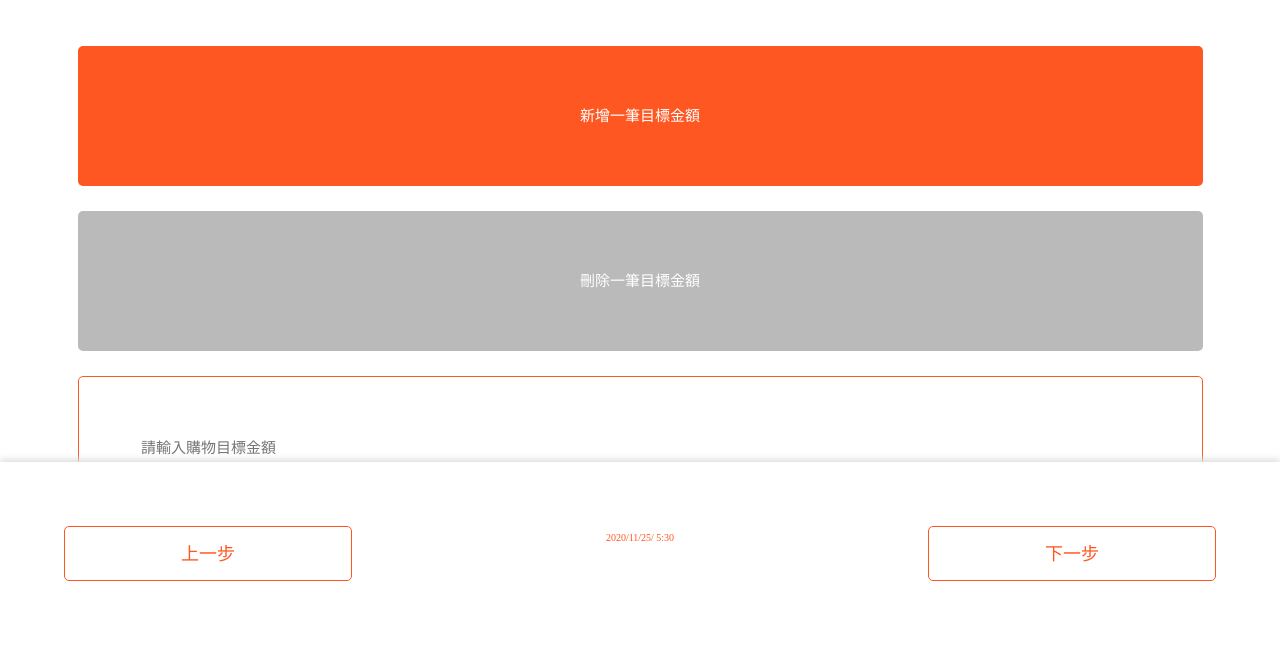
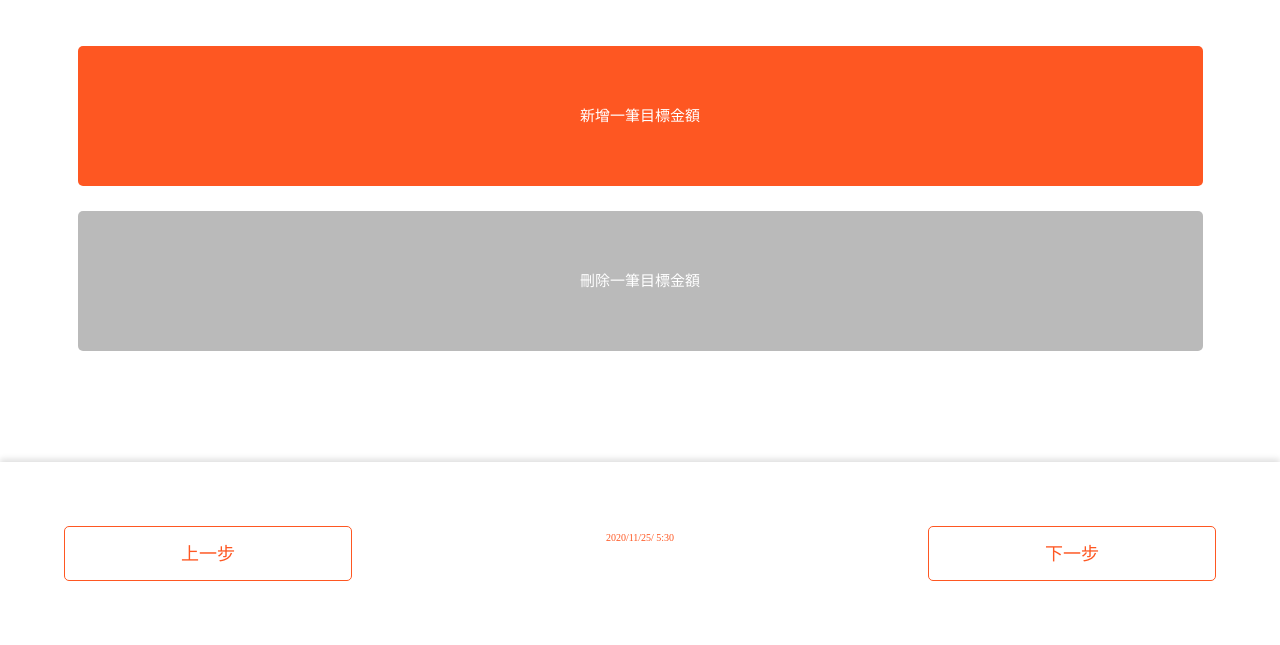
Before and after one commit to iampheasant/template, a Python web app: template templates/guest.html in a window 1280 px wide. Shown: the part 155-800 px from the top of the page. Run offline with Jinja, Linux system fonts and the light colour scheme; the template is opened without the code that fills it, so the values that code supplies are empty; some libraries are stand-ins or nearby versions.

Commit message:
Add files via upload

```diff
--- a/templates/guest.html
+++ b/templates/guest.html
@@ -9,7 +9,6 @@
 	<!-- CSS only -->
 	<link rel="stylesheet" href="https://stackpath.bootstrapcdn.com/bootstrap/4.5.2/css/bootstrap.min.css" integrity="sha384-JcKb8q3iqJ61gNV9KGb8thSsNjpSL0n8PARn9HuZOnIxN0hoP+VmmDGMN5t9UJ0Z" crossorigin="anonymous">
 	<!-- JS, Popper.js, and jQuery -->
-	<script src="https://code.jquery.com/jquery-3.5.1.slim.min.js" integrity="sha384-DfXdz2htPH0lsSSs5nCTpuj/zy4C+OGpamoFVy38MVBnE+IbbVYUew+OrCXaRkfj" crossorigin="anonymous"></script>
 	<script src="https://cdn.jsdelivr.net/npm/popper.js@1.16.1/dist/umd/popper.min.js" integrity="sha384-9/reFTGAW83EW2RDu2S0VKaIzap3H66lZH81PoYlFhbGU+6BZp6G7niu735Sk7lN" crossorigin="anonymous"></script>
 	<script src="https://cdn.staticfile.org/jquery/2.1.1/jquery.min.js"></script>
 	<script src="https://cdn.staticfile.org/twitter-bootstrap/3.3.7/js/bootstrap.min.js"></script>
@@ -30,7 +29,7 @@
 					</button>
 				</div>
 				<div class="modal-body content">
-					<form class="inp">
+					<form class="inp" id="form">
 						<label class="word">商品圖片:</label>
 						<input type="file" class="" id="img">
 						<input type="button" class="" value="新增圖片" id="imgClick" onclick="img.click()">
@@ -48,14 +47,37 @@
 					</form>
 				</div>
 				<div class="modal-footer">
-					<button id="cancel" data-dismiss="modal">關閉</button>
-					<button id="send" onclick="addList()">新增</button>
+					<button type="submit" id="cancel" data-dismiss="modal">關閉</button>
+					<button type="submit" id="send" onclick="addList()">新增</button>
+				</div>
+			</div>
+		</div>
+	</div>
+	<div class="modal fade" id="exampleModal_2" tabindex="-1" role="dialog" aria-labelledby="exampleModal_2Label" aria-hidden="true">
+		<div class="modal-dialog" role="document">
+
+			<div class="modal-content">
+				<div class="modal-header">
+					<label class="modal-title relative" id="exampleModal_2Label">新增商品</label>
+					<button type="button" class="close" data-dismiss="modal">
+						<span>&times;</span>
+					</button>
+				</div>
+				<div class="modal-body content">
+					<form class="inp" id="form">
+						<label class="word">目標購物金額:</label>
+						<input type="text" class="" placeholder="請輸入目標購物金額" id="threshold">
+					</form>
+				</div>
+				<div class="modal-footer">
+					<button type="submit" id="cancel" data-dismiss="modal">關閉</button>
+					<button type="submit" id="send" onclick="addThreshold()">新增</button>
 				</div>
 			</div>
 		</div>
 	</div>
 	<!-- 導覽列 -->
-	<div id="coll"><div id="mem">
+	<div>
 		<nav class="mynavbar navbar-dark">
 			<button class="navbar-toggler" type="button" data-toggle="collapse" data-target="#myCarousel" aria-controls="myCarousel" aria-expanded="false" aria-label="Toggle navigation">
 				<span class="navbar-toggler-icon"></span>
@@ -66,7 +88,8 @@
 		</nav>
 		<div class="collapse position-fixed" id="myCarousel">
 			<nav class="mynavbar navbar-dark">
-				<label>訪客登入</label>
+				<label>會員</label>
+				<label>，您好！</label>
 			</nav>
 			<div class="content">
 				<div class="container-fluid">
@@ -84,23 +107,25 @@
 				</div>
 			</div>
 		</div>
-	</div></div>
-
+	</div>
 	<!-- 內容 -->
 	<div class="content">
-		<div id="mycarousel" class="carousel slide" data-wrap="false" data-interval="false">
+		<div id="carousel" class="carousel slide" data-wrap="false" data-interval="false">
 			<div class="carousel-inner">
 				<!-- 輸入金額門檻 -->
 				<div class="item active">
 					<div class="container-fluid">
-						<form class="inp">
+						<!-- 新增商品按鈕 -->
+						<div class="inp">
 							<br>
-							<input type="button" value="新增一筆目標金額" onclick="addInput(this)">
+							<input type="button" value="新增一筆目標金額" data-toggle="modal" data-target="#exampleModal_2" data-whatever="@mdo">
 							<input type="button" value="刪除一筆目標金額" id="delInp" onclick="cutInput()">
+							<div class="row"></div>
+						</div>
 						<br>
-							<input type="text" placeholder="請輸入購物目標金額" id="threshold_0">
-						</form>
 					</div>
+					<!-- 卡片清單 -->
+					<div id="cardThreshold"></div>
 				</div>
 				<!-- 商品清單 -->
 				<div class="item">
@@ -134,17 +159,18 @@
 	<br><br><br>
 	<!-- 底部導覽列 -->
 	<nav class="navbar_2 navbar-dark navbar-fixed-bottom">
-		<a href="#mycarousel" role="button" data-slide="prev">
+		<a href="#carousel" role="button" data-slide="prev">
 			<button class="bt ll">上一步</button>
 		</a>
 		<span id="showbox"></span>
-		<a href="#mycarousel" role="button" data-slide="next">
+		<a href="#carousel" role="button" data-slide="next">
 			<button class="bt rr">下一步</button>
 		</a>
 	</nav>
+
 	<script type="text/javascript" src="static/js/main.js"></script>
 	<!-- jQuery and JS bundle w/ Popper.js -->
+	<script src="https://code.jquery.com/jquery-3.5.1.slim.min.js" integrity="sha384-DfXdz2htPH0lsSSs5nCTpuj/zy4C+OGpamoFVy38MVBnE+IbbVYUew+OrCXaRkfj" crossorigin="anonymous"></script>
 	<script src="https://cdn.jsdelivr.net/npm/bootstrap@4.5.3/dist/js/bootstrap.bundle.min.js" integrity="sha384-ho+j7jyWK8fNQe+A12Hb8AhRq26LrZ/JpcUGGOn+Y7RsweNrtN/tE3MoK7ZeZDyx" crossorigin="anonymous"></script>
-	<script src="https://code.jquery.com/jquery-3.5.1.slim.min.js" integrity="sha384-DfXdz2htPH0lsSSs5nCTpuj/zy4C+OGpamoFVy38MVBnE+IbbVYUew+OrCXaRkfj" crossorigin="anonymous"></script>
 </body>
 </html>
```
Lines whose indentation alone changed are shown as unchanged.
